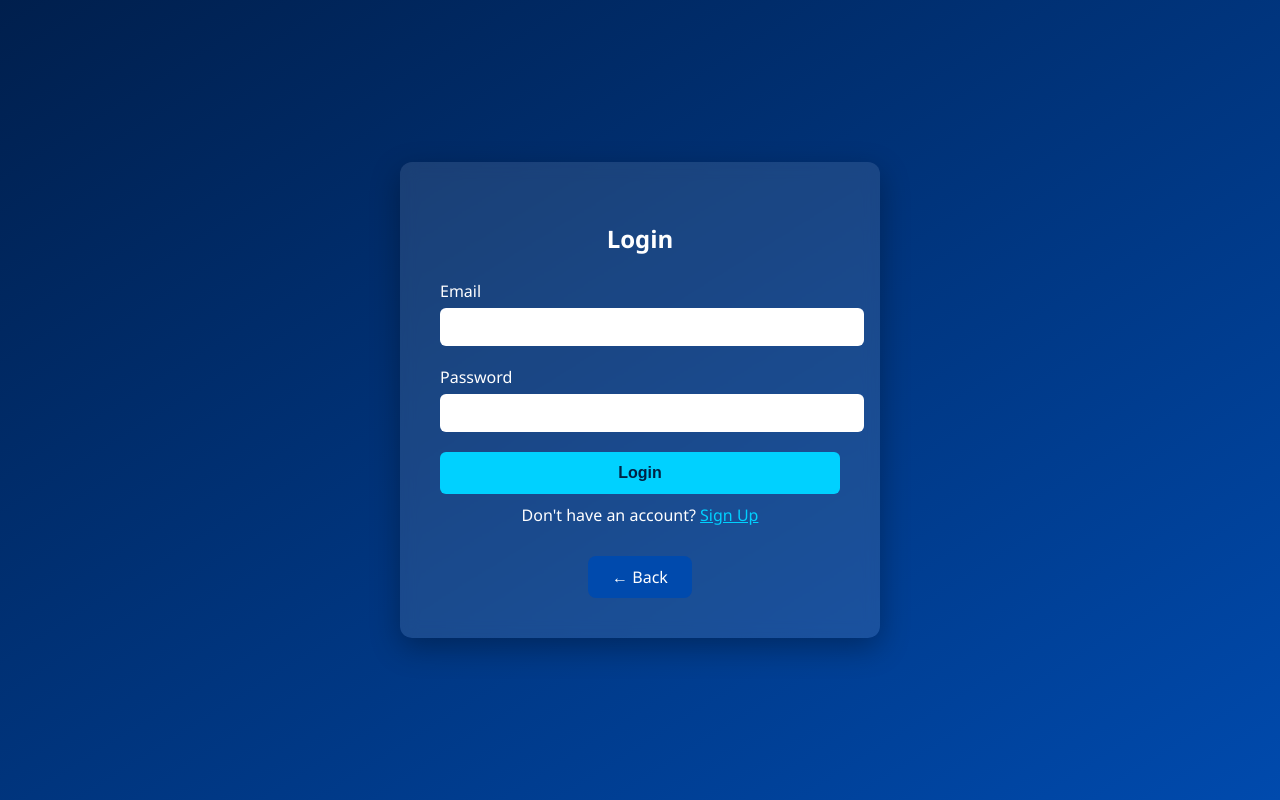
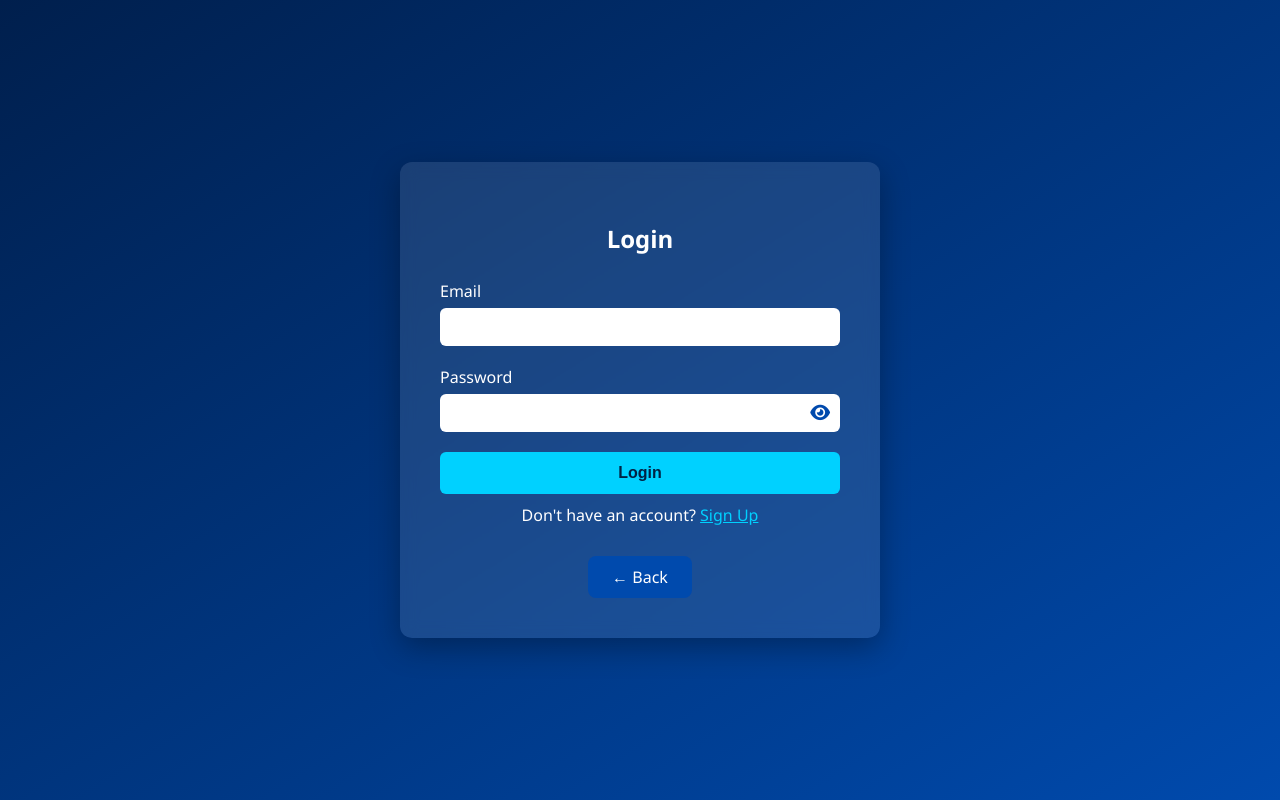
Before and after one commit to ayushv-nitj/team-phoenix-website, a website: page login.html in a window 1280 px wide. Drawn offline with Linux system fonts and the light colour scheme.

Commit message:
Add password visibility option in login and signup and improve alignments

```diff
--- a/login.html
+++ b/login.html
@@ -39,11 +39,31 @@
     }
     .input-group input {
       width: 100%;
-      padding: 10px 12px;
+      padding: 10px 38px 10px 12px; /* Increased right padding for icon */
       border: none;
       border-radius: 6px;
       outline: none;
       font-size: 1rem;
+      box-sizing: border-box;
+    }
+    .input-group .toggle-password-wrapper {
+      position: relative;
+      width: 100%;
+      display: flex;
+      align-items: center;
+    }
+    #togglePassword {
+      position: absolute;
+      right: 10px;
+      top: 50%;
+      transform: translateY(-50%);
+      cursor: pointer;
+      color: #004aad;
+      font-size: 1.1rem;
+      z-index: 2;
+      height: 100%;
+      display: flex;
+      align-items: center;
     }
     .btn-login {
       width: 100%;
@@ -81,7 +101,12 @@
       </div>
       <div class="input-group">
         <label for="password">Password</label>
-        <input type="password" id="password" required />
+        <div class="toggle-password-wrapper">
+          <input type="password" id="password" required />
+          <span id="togglePassword">
+            <i class="fa-solid fa-eye"></i>
+          </span>
+        </div>
       </div>
       <button type="submit" class="btn-login">Login</button>
     </form>
@@ -110,10 +135,21 @@
     const loginForm = document.getElementById("loginForm");
     const errorMsg = document.getElementById("errorMsg");
 
+    // Toggle password visibility
+    const passwordInput = document.getElementById("password");
+    const togglePassword = document.getElementById("togglePassword");
+    togglePassword.addEventListener("click", () => {
+      const type = passwordInput.type === "password" ? "text" : "password";
+      passwordInput.type = type;
+      togglePassword.innerHTML = type === "password"
+        ? '<i class="fa-solid fa-eye"></i>'
+        : '<i class="fa-solid fa-eye-slash"></i>';
+    });
+
     loginForm.addEventListener("submit", (e) => {
       e.preventDefault();
       const email = document.getElementById("email").value;
-      const password = document.getElementById("password").value;
+      const password = passwordInput.value;
 
       signInWithEmailAndPassword(auth, email, password)
         .then(() => {
```
Also changed, not shown: signup.html (+39 -3 lines).
